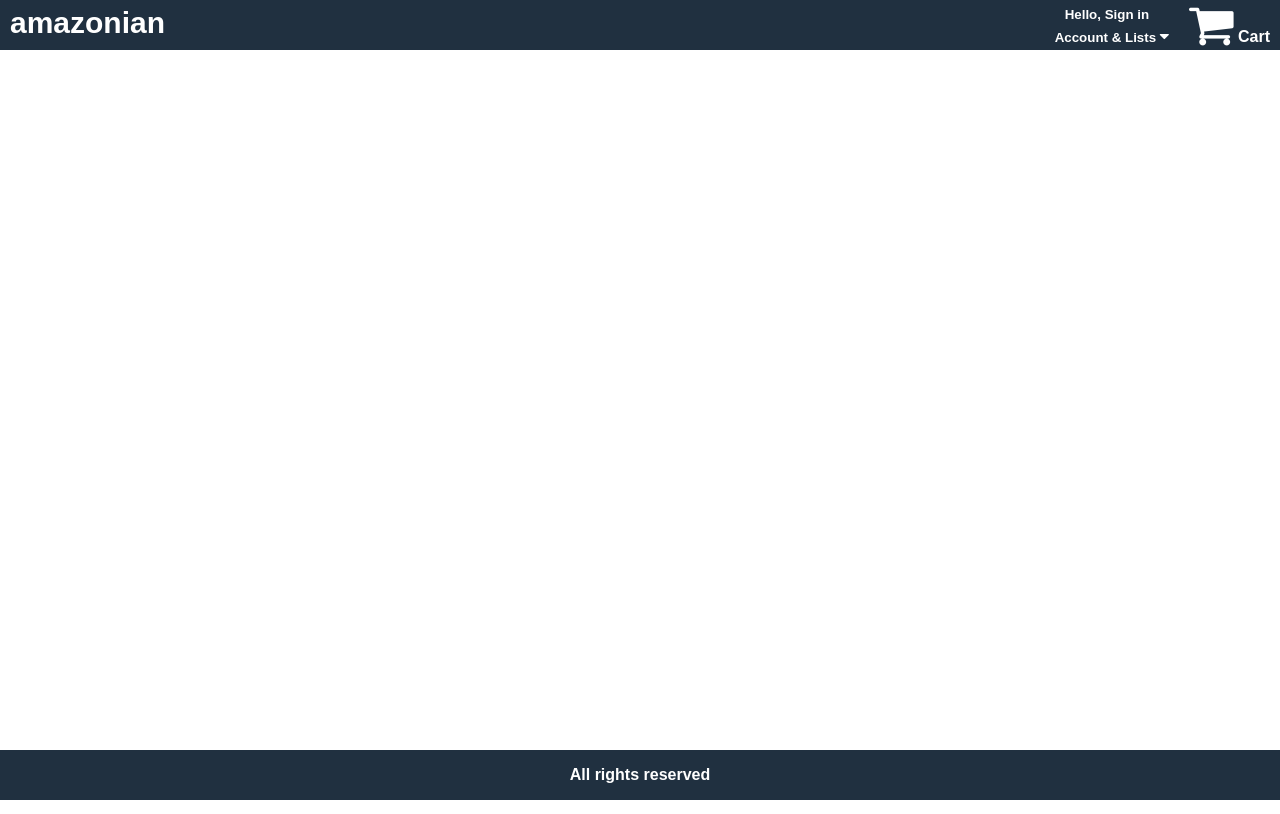
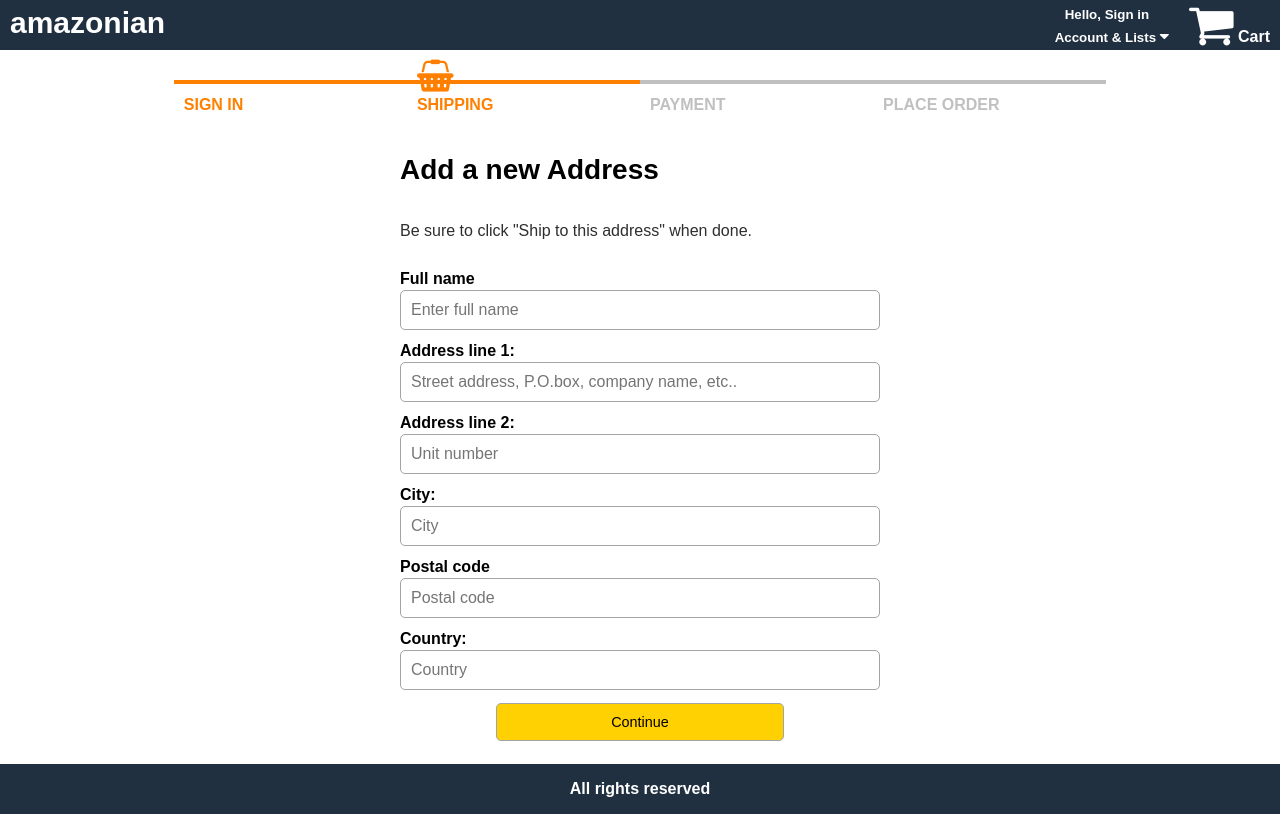
Before and after one commit to dhw2040/amazonian, a React (Create React App) app in the folder frontend/: page /shipping in a window 1280 px wide. Built offline with nearby package versions, Linux system fonts and the light colour scheme.

Commit message:
Progress Bar and Shipping Page initialized

```diff
--- a/frontend/src/App.js
+++ b/frontend/src/App.js
@@ -7,6 +7,7 @@ import CartPage from "./pages/CartPage";
 import SigninPage from "./pages/SigninPage";
 import { signout } from "./actions/userActions";
 import RegisterPage from "./pages/RegisterPage";
+import ShippingPage from "./pages/ShippingPage";
 
 function App() {
   const dispatch = useDispatch();
@@ -50,9 +51,11 @@ function App() {
                 <div className="row center hr">
                   <div className="col-1">
                     {userInfo ? (
-                      <button className="block rect" onClick={signOutHandler}>
-                        Sign Out
-                      </button>
+                      <div className="content-center">
+                        <button className="block rect" onClick={signOutHandler}>
+                          Sign Out
+                        </button>
+                      </div>
                     ) : (
                       <div className="content-center">
                         <Link to="/signin">
@@ -142,6 +145,7 @@ function App() {
             <Route path="/cart/:id" element={<CartPage />} />
             <Route path="/signin" element={<SigninPage />} />
             <Route path="/register" element={<RegisterPage />} />
+            <Route path="/shipping" element={<ShippingPage />} />
             <Route path="/product/:id" element={<ProductPage />} />
             <Route path="/" exact element={<HomePage />} />
           </Routes>
--- /dev/null
+++ b/frontend/src/components/ProgressBar.js
@@ -0,0 +1,56 @@
+import React from "react";
+
+export default function ProgressBar(props) {
+  return (
+    <div className="row center progress-bar">
+      <div
+        className={
+          props.p1
+            ? props.p1 === "active"
+              ? "active enabled"
+              : "enabled"
+            : "disabled"
+        }
+      >
+        SIGN IN
+        <i class="fa fa-shopping-basket fa-2x" aria-hidden="true"></i>
+      </div>
+      <div
+        className={
+          props.p2
+            ? props.p2 === "active"
+              ? "active enabled"
+              : "enabled"
+            : "disabled"
+        }
+      >
+        SHIPPING
+        <i class="fa fa-shopping-basket fa-2x" aria-hidden="true"></i>
+      </div>
+      <div
+        className={
+          props.p3
+            ? props.p3 === "active"
+              ? "active enabled"
+              : "enabled"
+            : "disabled"
+        }
+      >
+        PAYMENT
+        <i class="fa fa-shopping-basket fa-2x" aria-hidden="true"></i>
+      </div>
+      <div
+        className={
+          props.p4
+            ? props.p4 === "active"
+              ? "active enabled"
+              : "enabled"
+            : "disabled"
+        }
+      >
+        PLACE ORDER
+        <i class="fa fa-shopping-basket fa-2x" aria-hidden="true"></i>
+      </div>
+    </div>
+  );
+}
--- a/frontend/src/index.css
+++ b/frontend/src/index.css
@@ -189,6 +189,8 @@ header a {
   padding: 1rem;
 }
 
+/* Drop down */
+
 .drop-down {
   display: inline-block;
   position: relative;
@@ -202,7 +204,7 @@ header a {
   font-size: 1.5rem;
   min-width: 50rem;
   min-height: 35rem;
-  padding: 0 0.5rem;
+  padding: 0.2rem 0.5rem;
   background-color: #ffffff;
   margin: 0rem;
   margin-top: 0.4rem;
@@ -225,6 +227,34 @@ header a {
 
 .drop-down:hover .drop-down-content {
   display: block;
+}
+
+/* Progress bar */
+.progress-bar {
+  margin-top: 2rem;
+}
+.progress-bar > div {
+  border-top: 0.4rem #c0c0c0 solid;
+  color: #c0c0c0;
+  flex: 1;
+  padding: 1rem;
+  font-weight: bold;
+}
+
+.progress-bar > div.enabled {
+  border-top-color: #ff8000;
+  color: #ff8000;
+}
+
+.progress-bar i {
+  display: none;
+}
+
+div.active > i {
+  z-index: 1;
+  position: absolute;
+  display: block;
+  top: 6rem;
 }
 
 /* Card */
--- /dev/null
+++ b/frontend/src/pages/ShippingPage.js
@@ -0,0 +1,101 @@
+import React, { useState } from "react";
+import ProgressBar from "../components/ProgressBar";
+
+export default function ShippingPage() {
+  const [fullName, setFullname] = useState("");
+  const [address1, setFirstAddress] = useState("");
+  const [address2, setSecondAddress] = useState("");
+  const [city, setCity] = useState("");
+  const [postalCode, setPostalCode] = useState("");
+  const [country, setCountry] = useState("");
+
+  const submitHandler = (e) => {
+    e.prventDefault();
+  };
+
+  return (
+    <div>
+      <ProgressBar p1 p2="active"></ProgressBar>
+      <form className="form" onSubmit={submitHandler}>
+        <div>
+          <h1>Add a new Address</h1>
+          <p className="dark-grey">
+            Be sure to click "Ship to this address" when done.
+          </p>
+        </div>
+        <div>
+          <label htmlFor="fullName">Full name</label>
+          <input
+            type="text"
+            id="fullName"
+            placeholder="Enter full name"
+            value={fullName}
+            onChange={(e) => setFullname(e.target.value)}
+            required
+          ></input>
+        </div>
+        <div>
+          <label htmlFor="address1">Address line 1:</label>
+          <input
+            type="text"
+            id="address1"
+            placeholder="Street address, P.O.box, company name, etc.."
+            value={address1}
+            onChange={(e) => setFirstAddress(e.target.value)}
+            required
+          ></input>
+        </div>
+        <div>
+          <label htmlFor="address2">Address line 2:</label>
+          <input
+            type="text"
+            id="address2"
+            placeholder="Unit number"
+            value={address2}
+            onChange={(e) => setSecondAddress(e.target.value)}
+            required
+          ></input>
+        </div>
+        <div>
+          <label htmlFor="city">City:</label>
+          <input
+            type="text"
+            id="city"
+            placeholder="City"
+            value={city}
+            onChange={(e) => setCity(e.target.value)}
+            required
+          ></input>
+        </div>
+        <div>
+          <label htmlFor="postalCode">Postal code</label>
+          <input
+            type="text"
+            id="postalCode"
+            placeholder="Postal code"
+            value={postalCode}
+            onChange={(e) => setPostalCode(e.target.value)}
+            required
+          ></input>
+        </div>
+        <div>
+          <label htmlFor="country">Country:</label>
+          <input
+            type="text"
+            id="country"
+            placeholder="Country"
+            value={country}
+            onChange={(e) => setCountry(e.target.value)}
+            required
+          ></input>
+        </div>
+        <div>
+          <label />
+          <button className="block rect" type="submit">
+            Continue
+          </button>
+        </div>
+      </form>
+    </div>
+  );
+}
```
Also changed, not shown: 1 other file (tests, documents, lock files or other folders).
